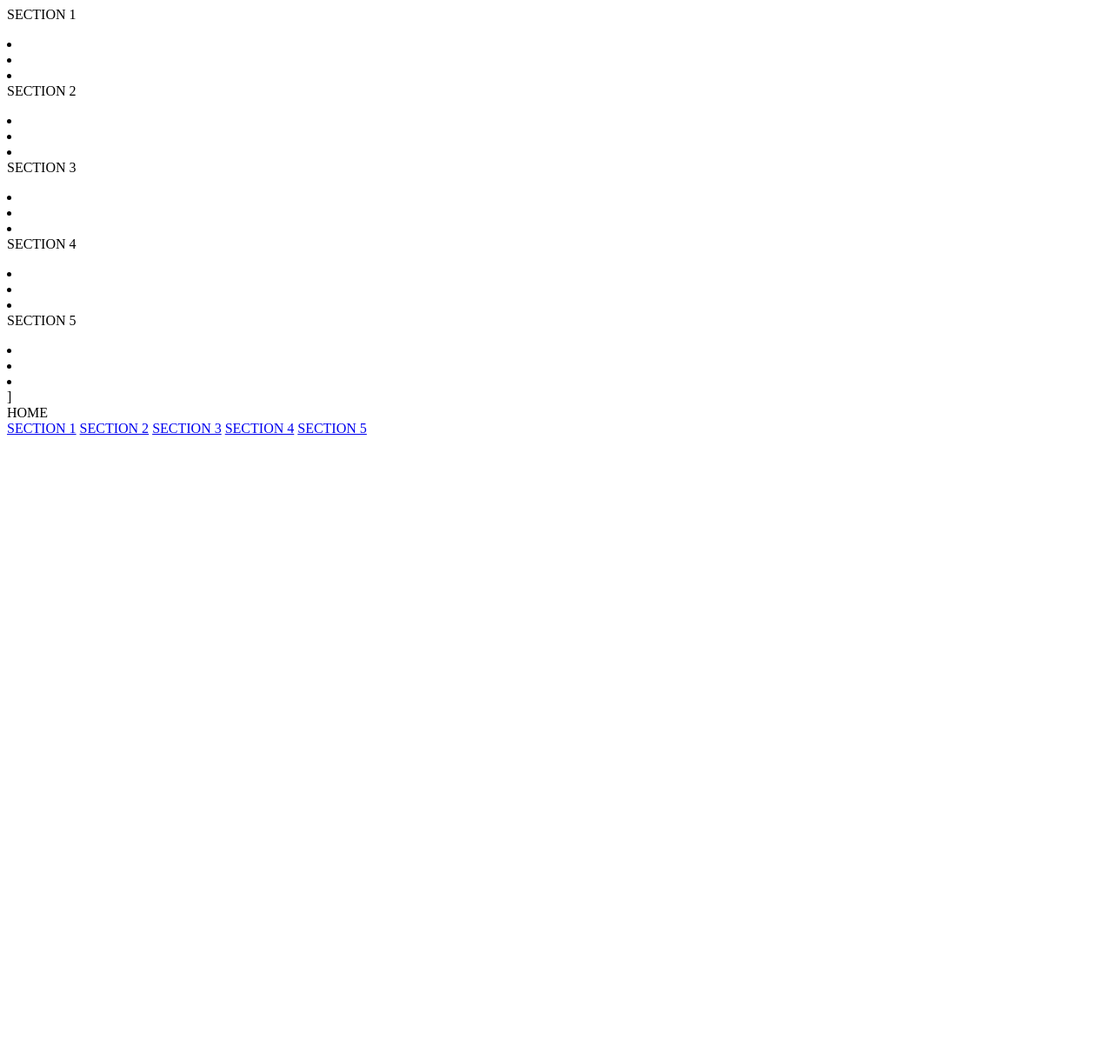
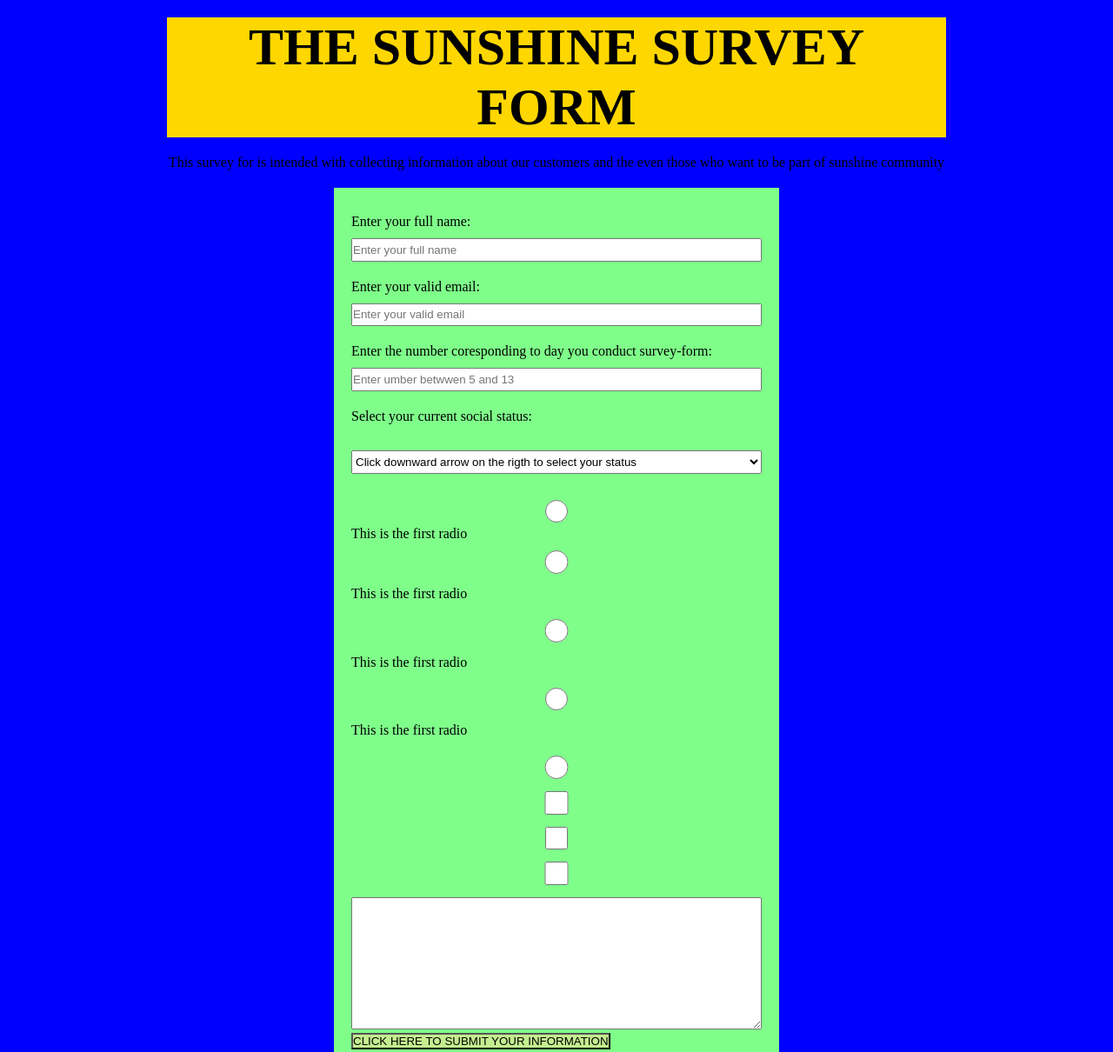
Before and after one commit to Celestin4/Registration-Survey-form, a plain HTML site: page index.html in a window 1280 px wide. Shown: the top 1210 px of the page at 87% size. Before the commit the page ends 800 px from the top, so only its background shows below. Drawn offline with Linux system fonts and the light colour scheme.

Commit message:
Restructuring the overview of the project

```diff
--- a/index.html
+++ b/index.html
@@ -1,80 +1,40 @@
 <!DOCTYPE html>
-<html lang='en'>
+<html>
     <head>
-        <title></title>
-        <link rel="stylesheet" href="styles.css">
+        <title>THE SUNSHINE SURVEY FORM</title>
+        <link rel="stylesheet" href="style.css">
     </head>
     <body>
-        <main id="main-doc">
-            <section class="main-section" id="SECTION_1">
-                <header>SECTION 1</header>
-                <p></p>
-                <p></p>
-                <p></p>
-                <code></code>
-                <code></code>
-                <code></code>
-                <li></li>
-                <li></li>
-                <li></li>
+        <h1 id="title">THE SUNSHINE SURVEY FORM</h1>
+        <p id="description">This survey for is intended with collecting information
+            about our customers and the even those who want to be part of sunshine community
+        </p>
+        <form action="" id="survey-form">
+            <label for="name" id="name-label">Enter your full name: <input type="text" id="name" placeholder="Enter your full name" required/></label>
+            <label for="name" id="email-label">Enter your valid email: <input type="email" id="email" placeholder="Enter your valid email" required/></label>
+            <label for="number" id="number-label">Enter the number coresponding to day you conduct survey-form: <input type="number" id="number" placeholder="Enter umber betwwen 5 and 13" max="13" min="5"></label>
 
-            </section>
-            <section class="main-section"  id="SECTION_2">
-                <header>SECTION 2</header>
-                <p></p>
-                <p></p>
-                <p></p>
-                <code></code>
-                <code></code>
-                <code></code>
-                <li></li>
-                <li></li>
-                <li></li>
-            </section>
-            <section class="main-section" id="SECTION_3">
-                <header>SECTION 3</header>
-                <p></p>
-                <p></p>
-                <p></p>
-                <code></code>
-                <code></code>
-                <code></code>
-                <li></li>
-                <li></li>
-                <li></li>
-            </section>
-            <section class="main-section" id="SECTION_4">
-                <header>SECTION 4</header>
-                <p></p>
-                <p></p>
-                <p></p>
-                <code></code>
-                <code></code>
-                <code></code>
-                <li></li>
-                <li></li>
-                <li></li>
-            </section>
-            <section class="main-section" id="SECTION_5">
-                <header>SECTION 5</header>
-                <p></p>
-                <p></p>
-                <p></p>
-                <code></code>
-                <code></code>
-                <code></code>
-                <li></li>
-                <li></li>
-                <li></li>
-            </section>]
-            <nav id="navbar">
-                <header>HOME</header>
-                <a href="#SECTION_51" class="nav-link">SECTION 1</a>
-                <a href="#SECTION_2" class="nav-link">SECTION 2</a>
-                <a href="#SECTION_3" class="nav-link">SECTION 3</a>
-                <a href="#SECTION_4" class="nav-link">SECTION 4</a>
-                <a href="#SECTION_5" class="nav-link">SECTION 5</a>
-            </nav>
-        </main>
+            <label for="dropdown">Select your current social status: </label>
+            <select id="dropdown">
+                <option value="">Click downward arrow on the rigth to select your status</option>
+                <option value="self_employed">Self employed</option>
+                <option value="employed">Employed</option>
+                <option value="student">Student</option>
+                <option value="unemployed">Unemployed</option>
+            </select >
+            <label for="selection1" class="selection1"> <input type="radio" name="selection1" value="radio1"/>This is the first radio</label>
+            <input type="radio" name="selection1" value="radio1">
+            <label for="selection2">This is the first radio</label>
+            <input type="radio" name="selection1" value="radio2">
+            <label for="selection1">This is the first radio</label>
+            <input type="radio" name="selection2" value="radio3">
+            <label for="selection4">This is the first radio</label>
+            <input type="radio" name="selection2" value="radio4">
+            <input type="checkbox" value="selection1">
+            <input type="checkbox" value="selection2">
+            <input type="checkbox" value="selection3">
+            <textarea name="" id="" cols="30" rows="10"></textarea>
+            <button id="submit" type="submit">CLICK HERE TO SUBMIT YOUR INFORMATION</button>
+        </form>
     </body>
 </html>
```
